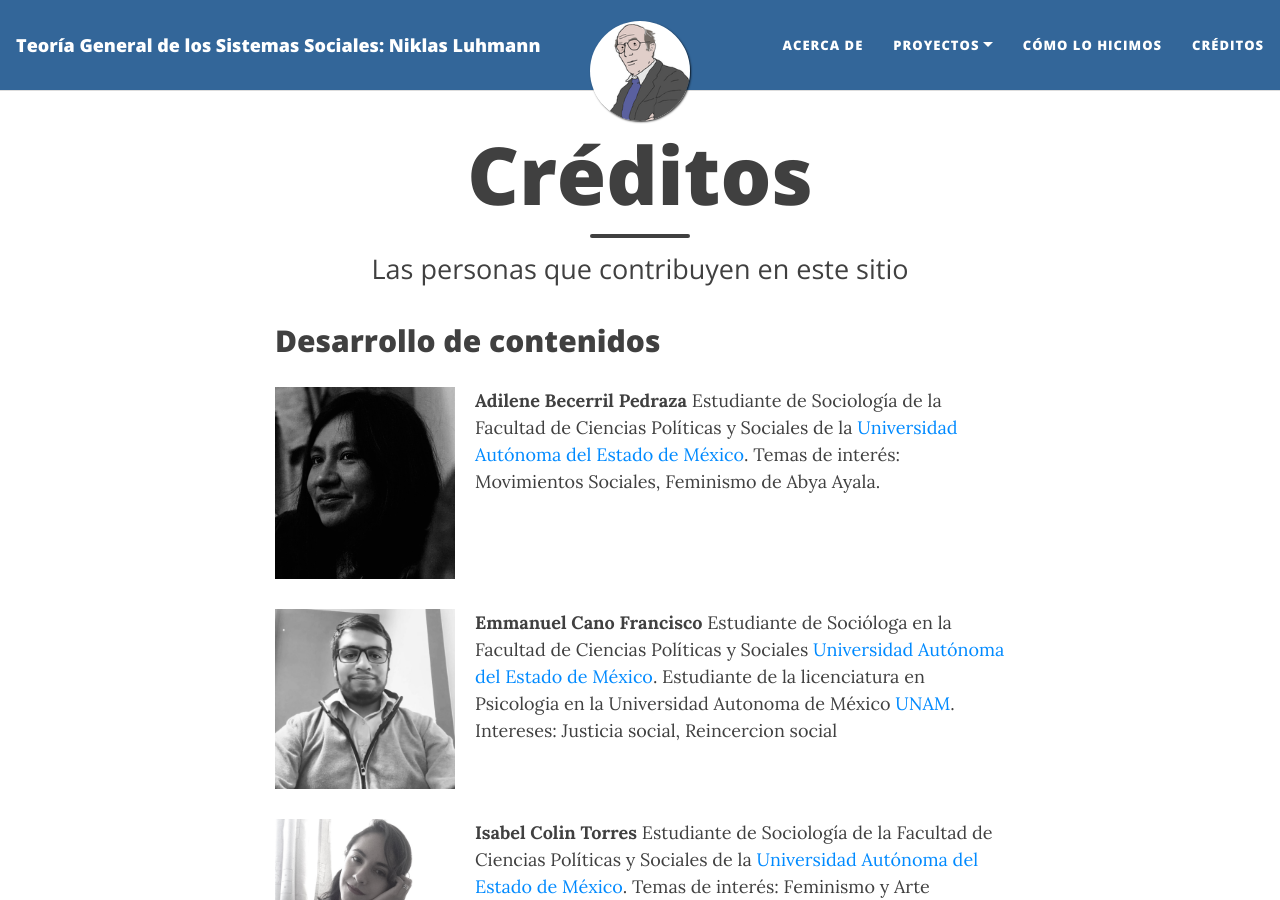
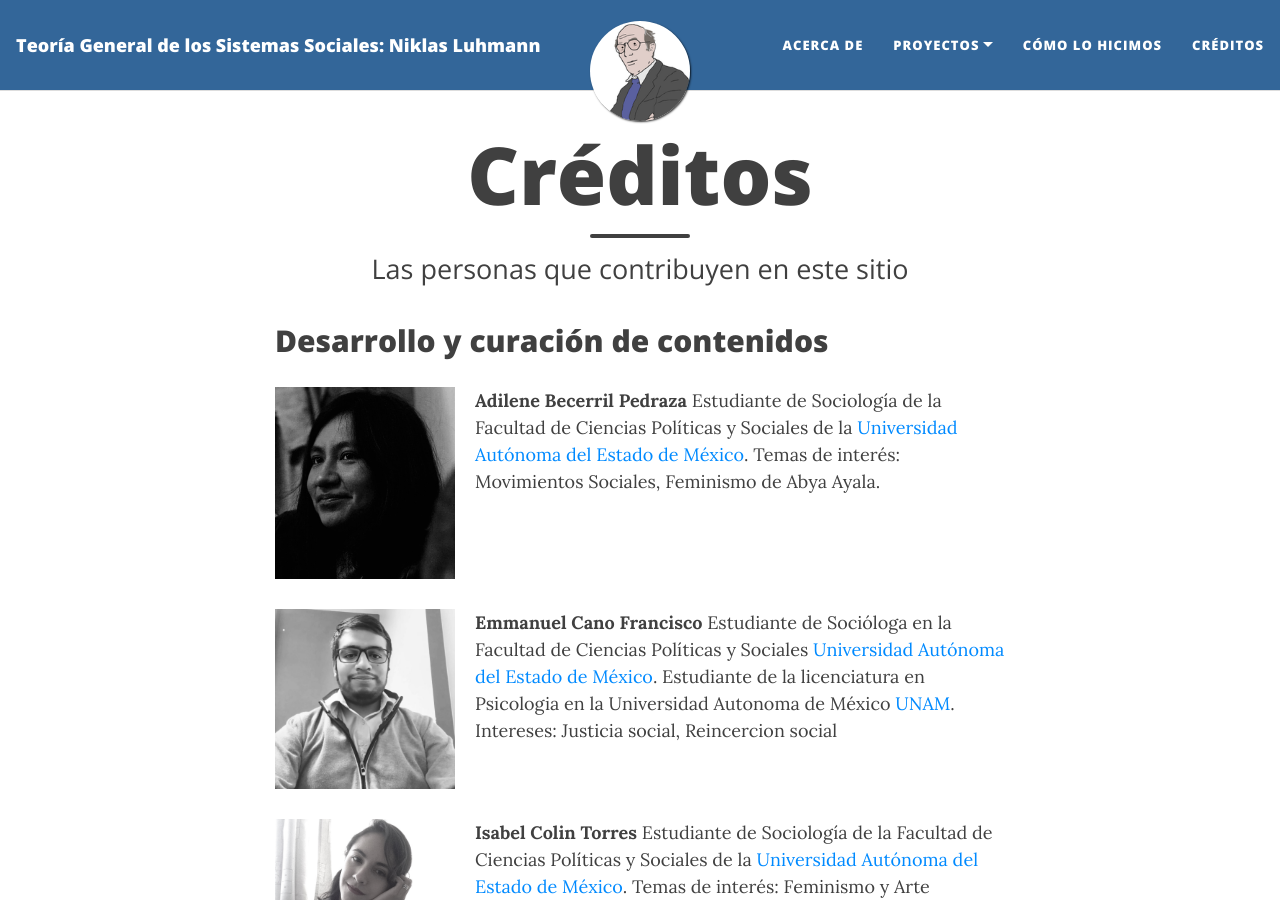
Before and after one commit to rosariorogel/luhmann, a Jekyll site: the page built from _pages/credits.md, in a window 1280 px wide and 900 px high. Built offline with Jekyll 4.4.1, drawn with Linux system fonts in a browser that asks for light colours; nearby versions of some CDN libraries.

Commit message:
curación

```diff
--- a/_pages/credits.md
+++ b/_pages/credits.md
@@ -5,7 +5,7 @@ subtitle: Las personas que contribuyen en este sitio
 permalink: credits
 ---
 
-## Desarrollo de contenidos
+## Desarrollo y curación de contenidos
 
 <div style="clear: both;"></div>
 
```
